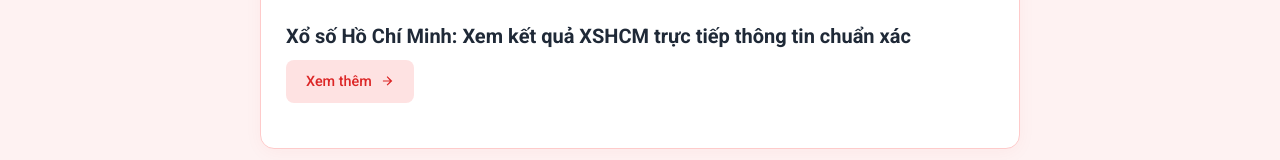
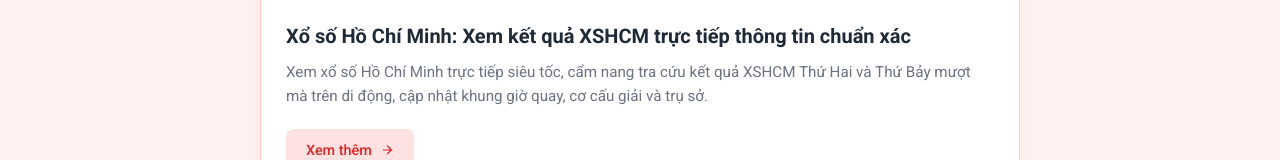
Before and after one commit to briannguyen5/briannguyen5.github.io, a plain HTML site: page index.html in a window 1280 px wide. Shown: the part 3328-3488 px from the top of the page. Drawn offline with Linux system fonts and the light colour scheme.

Commit message:
Fix HTML syntax for post-excerpt paragraph

```diff
--- a/index.html
+++ b/index.html
@@ -397,7 +397,7 @@
                         <h3 class="post-title">
                             <a href="https://briannguyen5.github.io/xo-so-ho-chi-minh-xem-ket-qua-xshcm-truc-tiep-thong-tin-chuan-xac.html">Xổ số Hồ Chí Minh: Xem kết quả XSHCM trực tiếp thông tin chuẩn xác</a>
                         </h3>
-                        <p class="post-excerpt"Xem xổ số Hồ Chí Minh trực tiếp siêu tốc, cẩm nang tra cứu kết quả XSHCM Thứ Hai và Thứ Bảy mượt mà trên di động, cập nhật khung giờ quay, cơ cấu giải và trụ sở.</p>
+                        <p class="post-excerpt">Xem xổ số Hồ Chí Minh trực tiếp siêu tốc, cẩm nang tra cứu kết quả XSHCM Thứ Hai và Thứ Bảy mượt mà trên di động, cập nhật khung giờ quay, cơ cấu giải và trụ sở.</p>
                         <a href="https://briannguyen5.github.io/xo-so-ho-chi-minh-xem-ket-qua-xshcm-truc-tiep-thong-tin-chuan-xac.html" class="btn-readmore">
                             Xem thêm
                             <svg width="14" height="14" viewBox="0 0 24 24" fill="currentColor"><path d="M5 13h11.86l-5.43 5.43 1.42 1.42L21.14 12l-8.29-8.29-1.42 1.42L16.86 11H5v2z"/></svg>
```
